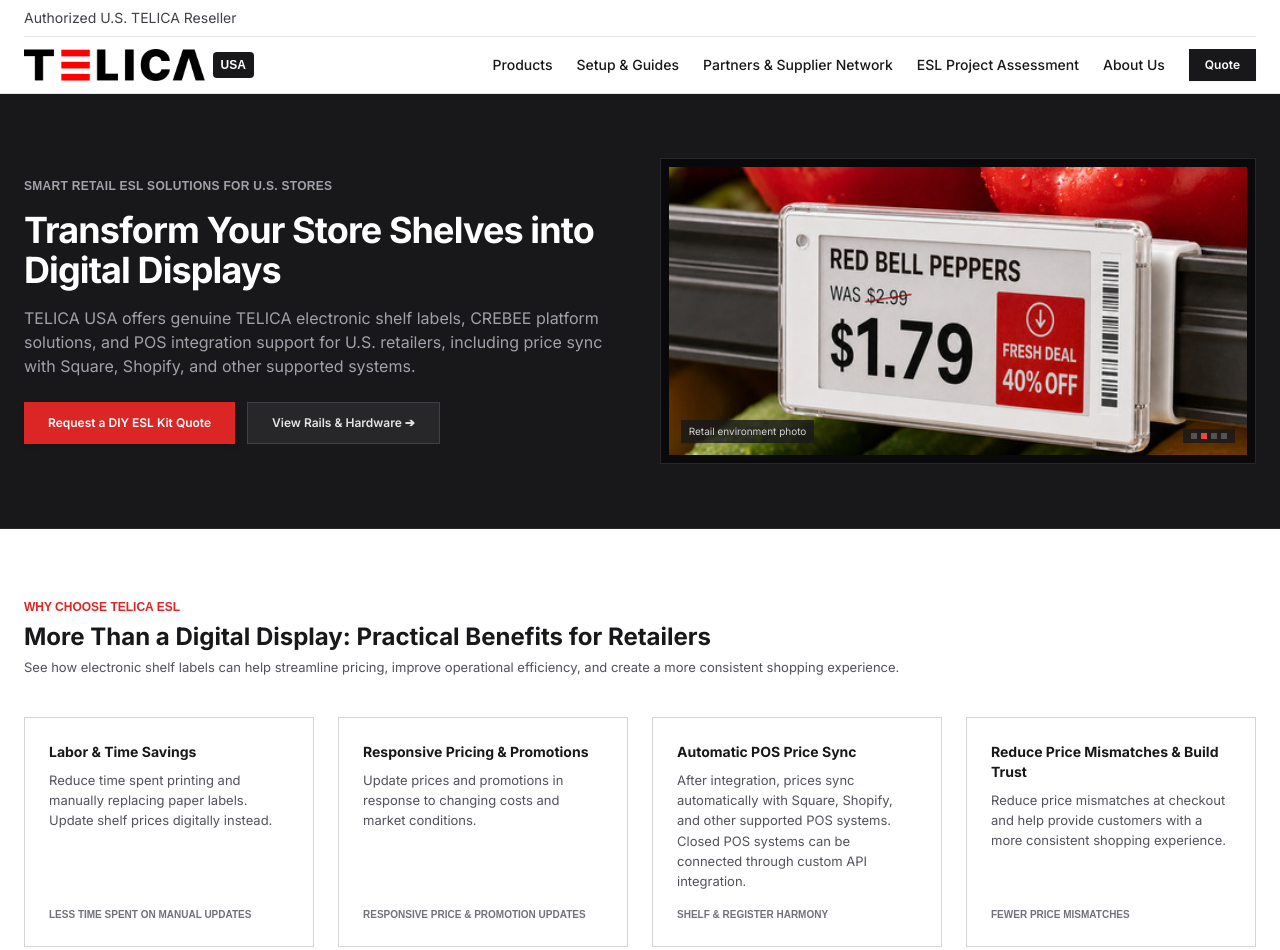
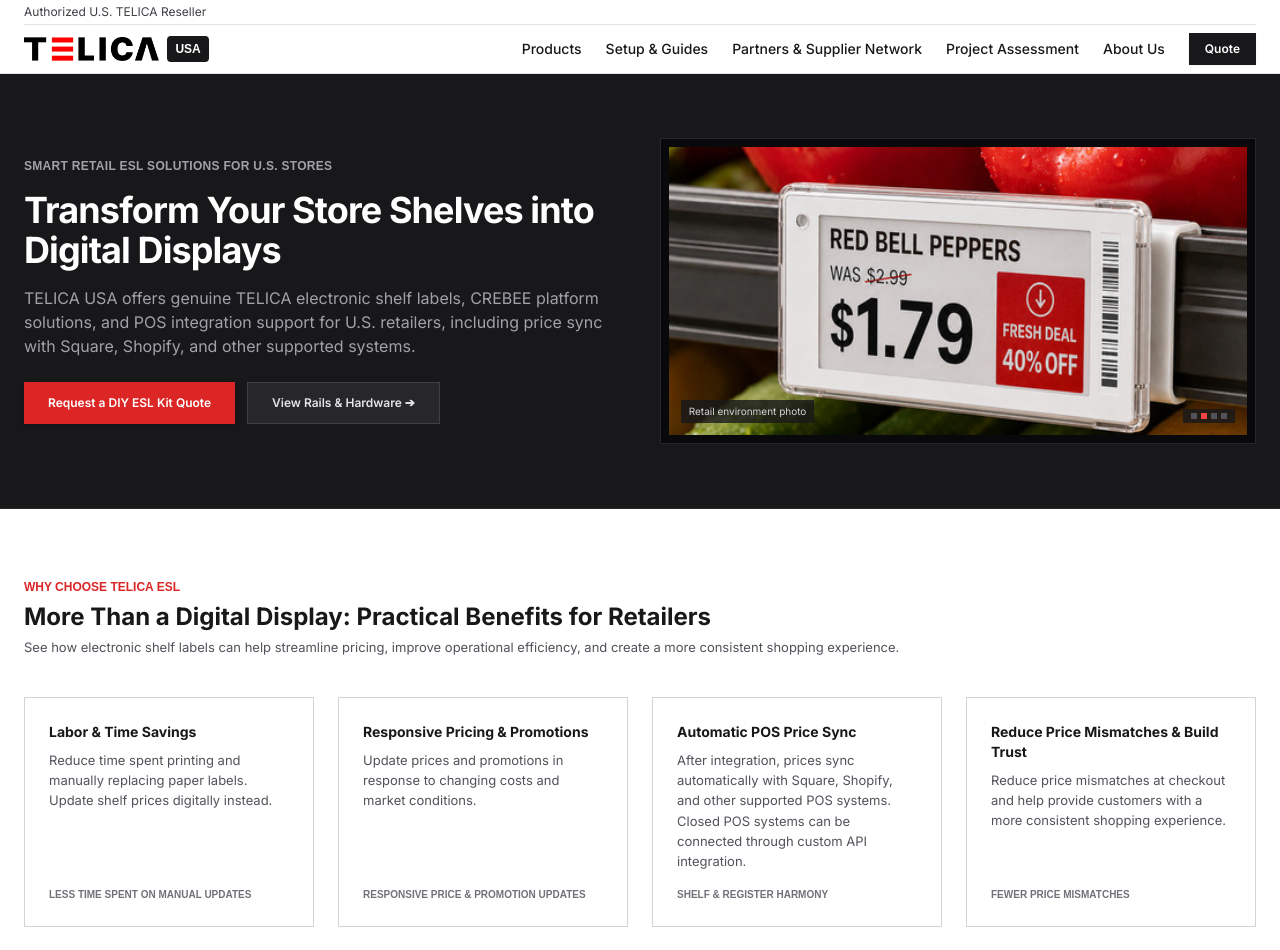
Before and after one commit to qnam0321/telica-usa-web, a website: page index.html in a window 1280 px wide. Shown: the top 950 px of the page. Drawn offline with nearby package versions, Linux system fonts and the light colour scheme; files whose address does not match are found by name.

Commit message:
Simplify: Change 'ESL Project Assessment' to 'Project Assessment' in menu

```diff
--- a/index.html
+++ b/index.html
@@ -167,15 +167,15 @@
         <!-- 메인 헤더 -->
         <div class="max-w-7xl mx-auto px-4 sm:px-6">
             <!-- 첫 번째 줄: 설명 문구 -->
-            <div class="border-b border-zinc-200 py-2">
-                <p class="text-xs sm:text-sm font-normal text-zinc-700">Authorized U.S. TELICA Reseller</p>
+            <div class="border-b border-zinc-200 py-1">
+                <p class="text-[10px] sm:text-xs font-normal text-zinc-700">Authorized U.S. TELICA Reseller</p>
             </div>
 
             <!-- 두 번째 줄: 로고와 메뉴 -->
-            <div class="flex items-center justify-between py-3">
+            <div class="flex items-center justify-between py-2">
                 <!-- 로고 -->
                 <a href="#" onclick="switchPage('home'); return false;" class="flex items-center space-x-2 shrink-0">
-                    <img src="file:///C:/Users/Sales-NJ/Desktop/%23%20%EC%9B%B9%EC%9E%91%EC%97%85/telica-usa-web-repo/telica-logo.png" alt="TELICA Logo" class="h-6 sm:h-8 w-auto object-contain">
+                    <img src="file:///C:/Users/Sales-NJ/Desktop/%23%20%EC%9B%B9%EC%9E%91%EC%97%85/telica-usa-web-repo/telica-logo.png" alt="TELICA Logo" class="h-5 sm:h-6 w-auto object-contain">
                     <span class="px-2 py-1 bg-zinc-900 text-white text-[11px] sm:text-[12px] font-extrabold rounded tracking-normal corporate-tag">USA</span>
                 </a>
 
@@ -196,7 +196,7 @@
                         </div>
                         <a href="#" onclick="switchPage('support'); return false;" class="text-zinc-900 hover:text-red-600 transition">Setup & Guides</a>
                         <a href="#" onclick="switchPage('partners'); return false;" class="text-zinc-900 hover:text-red-600 transition">Partners & Supplier Network</a>
-                        <a href="#commercial" onclick="switchPage('home'); return false;" class="text-zinc-900 hover:text-red-600 transition">ESL Project Assessment</a>
+                        <a href="#commercial" onclick="switchPage('home'); return false;" class="text-zinc-900 hover:text-red-600 transition">Project Assessment</a>
                         <a href="#" onclick="switchPage('about'); return false;" class="text-zinc-900 hover:text-red-600 transition">About Us</a>
                     </nav>
 
@@ -232,7 +232,7 @@
 
                 <a href="#" onclick="switchPage('support'); mobileMenu.classList.add('hidden'); return false;" class="block py-1 font-semibold text-zinc-900">Setup & Guides</a>
                 <a href="#" onclick="switchPage('partners'); mobileMenu.classList.add('hidden'); return false;" class="block py-1 font-semibold text-zinc-900">Partners & Supplier Network</a>
-                <a href="#commercial" onclick="switchPage('home'); mobileMenu.classList.add('hidden');" class="block py-1 font-semibold text-zinc-900">ESL Project Assessment</a>
+                <a href="#commercial" onclick="switchPage('home'); mobileMenu.classList.add('hidden');" class="block py-1 font-semibold text-zinc-900">Project Assessment</a>
                 <a href="#" onclick="switchPage('about'); mobileMenu.classList.add('hidden'); return false;" class="block py-1 font-semibold text-zinc-900">About Us</a>
             </div>
         </div>
```
